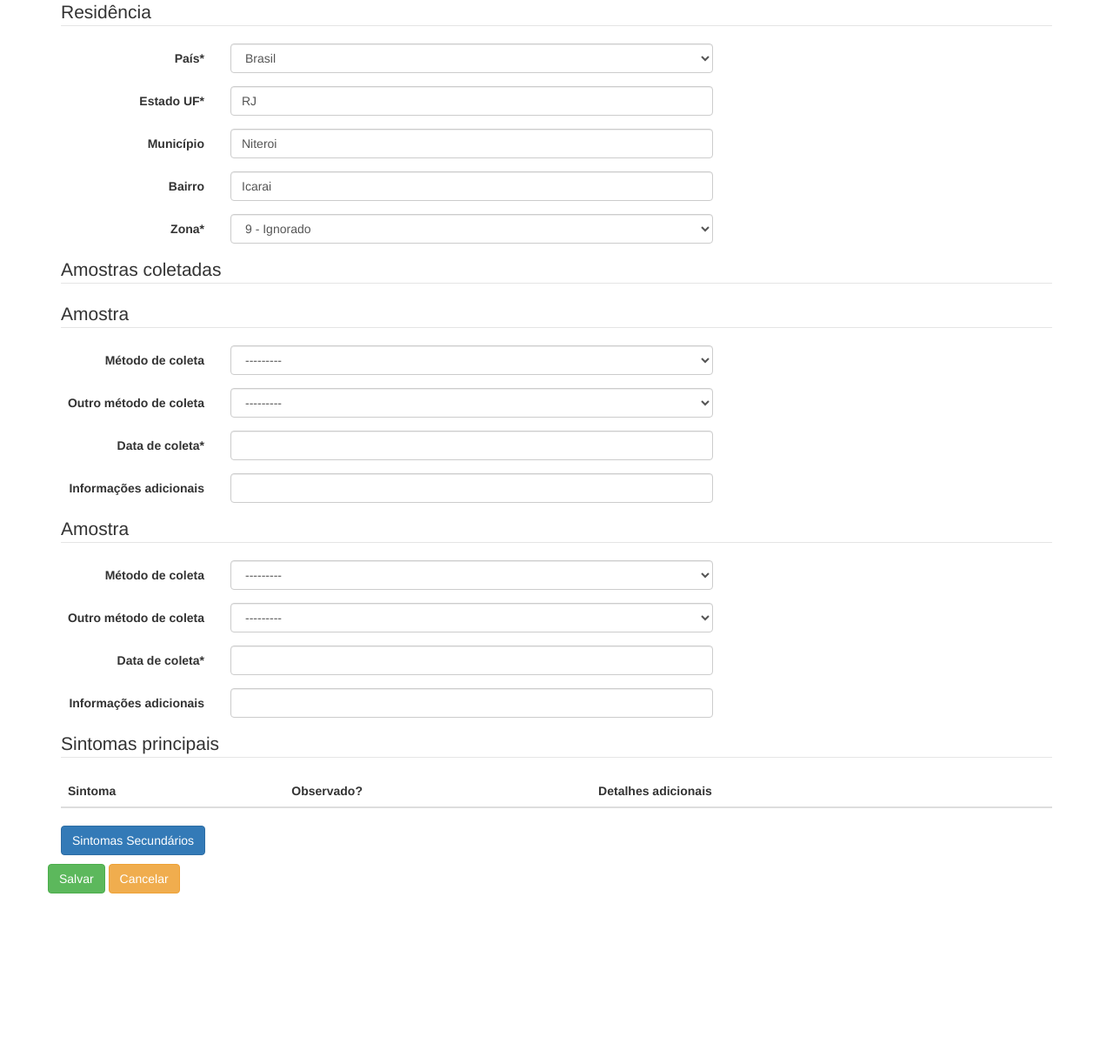
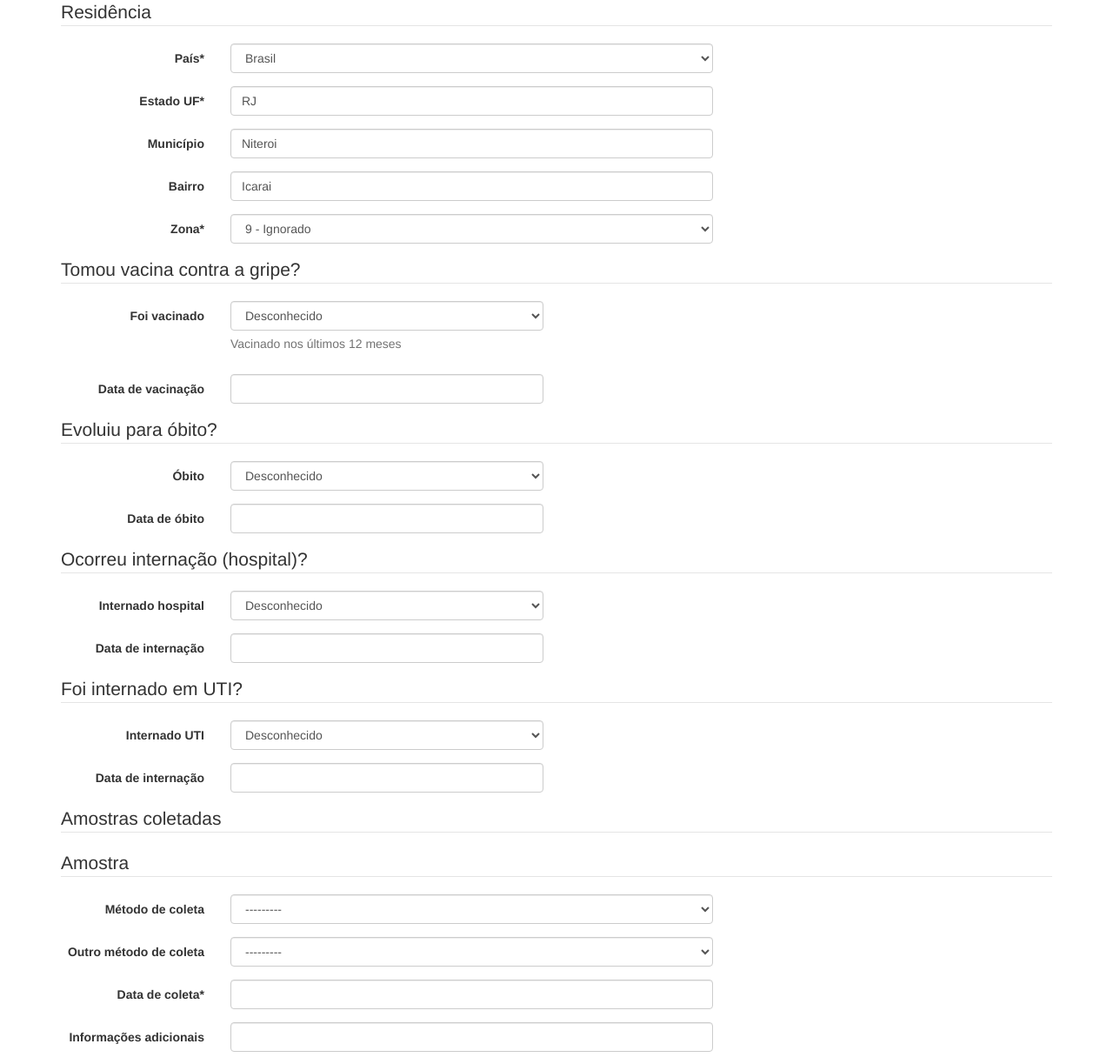
Before and after one commit to gems-uff/labsys, a Django app: page /admission_notes/create in a window 1280 px wide. Shown: the part 1117-2340 px from the top of the page at 87% size. Before the commit the page ends 2144 px from the top, so only its background shows below. Run offline with Django 3.2, Linux system fonts and the light colour scheme; data that the repository does not hold is empty; some libraries are stand-ins or nearby versions.

Commit message:
:rocket: Add Simple Dated Events forms to view.
- Change 'occurred' to NullBooleanField (for now)
- Make forms extend from ISimpleDatedEventForm

```diff
--- a/admission_notes/forms.py
+++ b/admission_notes/forms.py
@@ -1,7 +1,7 @@
 from django import forms
 
 from crispy_forms.helper import FormHelper
-from crispy_forms.layout import Layout, Fieldset, Submit, Button
+from crispy_forms.layout import Layout, Fieldset
 from crispy_forms.bootstrap import FormActions
 
 from .models import (
@@ -55,9 +55,23 @@ class AdmissionNoteForm(forms.ModelForm):
         super(AdmissionNoteForm, self).save(commit)
         return self.instance
 
-# region ISimpleDatedEvent Forms (should be inherited)
-# TODO: check how to do inheritance
-class FluVaccineForm(forms.ModelForm):
+
+class ISimpleDatedEventForm(forms.ModelForm):
+
+    class Meta:
+        model = ISimpleDatedEvent
+        exclude = ['admission_note']
+
+    def __init__(self, *args, **kwargs):
+        super(ISimpleDatedEventForm, self).__init__(*args, **kwargs)
+        self.fields['date'].input_formats = DATE_INPUT_FORMATS
+        self.helper = FormHelper()
+        self.helper.form_tag = False
+        self.helper.label_class = 'col-sm-2'
+        self.helper.field_class = 'col-sm-4'
+
+
+class FluVaccineForm(ISimpleDatedEventForm):
 
     class Meta:
         model = FluVaccine
@@ -65,11 +79,6 @@ class FluVaccineForm(forms.ModelForm):
 
     def __init__(self, *args, **kwargs):
         super(FluVaccineForm, self).__init__(*args, **kwargs)
-        self.helper = FormHelper()
-        self.helper.form_tag = False
-        self.helper.label_class = 'col-sm-2'
-        self.helper.field_class = 'col-sm-4'
-
         self.helper.layout = Layout(
             Fieldset(
                 'Tomou vacina contra a gripe?',
@@ -77,7 +86,9 @@ class FluVaccineForm(forms.ModelForm):
                 'date',
             ),
         )
-        self.fields['date'].input_formats = DATE_INPUT_FORMATS
+        self.fields['occurred'].label = 'Foi vacinado'
+        self.fields['occurred'].help_text = 'Vacinado nos últimos 12 meses'
+        self.fields['date'].label = 'Data de vacinação'
 
     def save(self, admin_note=None, commit=True):
         self.instance.admission_note = admin_note
@@ -85,7 +96,7 @@ class FluVaccineForm(forms.ModelForm):
         return self.instance
 
 
-class ClinicalEvolutionForm(FluVaccineForm):
+class ClinicalEvolutionForm(ISimpleDatedEventForm):
 
     class Meta:
         model = ClinicalEvolution
@@ -100,9 +111,11 @@ class ClinicalEvolutionForm(FluVaccineForm):
                 'date',
             ),
         )
+        self.fields['occurred'].label = 'Óbito'
+        self.fields['date'].label = 'Data de óbito'
 
 
-class HospitalizationForm(FluVaccineForm):
+class HospitalizationForm(ISimpleDatedEventForm):
 
     class Meta:
         model = Hospitalization
@@ -117,9 +130,11 @@ class HospitalizationForm(FluVaccineForm):
                 'date',
             ),
         )
+        self.fields['occurred'].label = 'Internado hospital'
+        self.fields['date'].label = 'Data de internação'
 
 
-class UTIHospitalizationForm(FluVaccineForm):
+class UTIHospitalizationForm(ISimpleDatedEventForm):
 
     class Meta:
         model = UTIHospitalization
@@ -134,3 +149,5 @@ class UTIHospitalizationForm(FluVaccineForm):
                 'date',
             ),
         )
+        self.fields['occurred'].label = 'Internado UTI'
+        self.fields['date'].label = 'Data de internação'
--- a/admission_notes/models.py
+++ b/admission_notes/models.py
@@ -55,7 +55,7 @@ class ISimpleDatedEvent(models.Model):
     class Meta:
         abstract = True
 
-    occurred = cmodels.YesNoIgnoredField()
+    occurred = models.NullBooleanField()
     date = models.DateField(
         null=True,
         blank=True,
--- a/admission_notes/templates/admission_notes/create.html
+++ b/admission_notes/templates/admission_notes/create.html
@@ -22,6 +22,12 @@
     {% crispy admission_note_form %}
     {% crispy patient_form %}
     {% crispy residence_form %}
+
+    <!-- Simple dated events -->
+    {% crispy flu_vaccine_form %}
+    {% crispy clinical_evolution_form %}
+    {% crispy hospitalization_form %}
+    {% crispy uti_hospitalization_form %}
 
     <!-- Collected Samples -->
     <fieldset>
--- a/admission_notes/views.py
+++ b/admission_notes/views.py
@@ -7,7 +7,13 @@ from django.contrib import messages
 from django.forms import inlineformset_factory, formset_factory
 
 from .models import AdmissionNote
-from .forms import AdmissionNoteForm
+from .forms import (
+    AdmissionNoteForm,
+    FluVaccineForm,
+    ClinicalEvolutionForm,
+    HospitalizationForm,
+    UTIHospitalizationForm,
+)
 import admission_notes.utils as utils
 from symptoms.models import ObservedSymptom, Symptom
 from symptoms.forms import ObservedSymptomFormSet, SecondarySymptomsForm
@@ -99,6 +105,18 @@ def create_admission_note(request):
     collected_sample_formset = CollectedSampleFormSet(
         request.POST or None, prefix='collected_samples',
     )
+    flu_vaccine_form = FluVaccineForm(
+        request.POST or None, prefix='flu_vaccine',
+    )
+    clinical_evolution_form = ClinicalEvolutionForm(
+        request.POST or None, prefix='clinical_evolution',
+    )
+    hospitalization_form = HospitalizationForm(
+        request.POST or None, prefix='hospitalization',
+    )
+    uti_hospitalization_form = UTIHospitalizationForm(
+        request.POST or None, prefix='uti_hospitalization'
+    )
 
     forms = [
         patient_form,
@@ -107,6 +125,10 @@ def create_admission_note(request):
         observed_symptom_formset,
         secondary_symptoms_form,
         collected_sample_formset,
+        flu_vaccine_form,
+        clinical_evolution_form,
+        hospitalization_form,
+        uti_hospitalization_form,
     ]
     context = {
         'admission_note_form': admission_note_form,
@@ -115,6 +137,10 @@ def create_admission_note(request):
         'observed_symptom_formset': observed_symptom_formset,
         'secondary_symptoms_form': secondary_symptoms_form,
         'collected_sample_formset': collected_sample_formset,
+        'flu_vaccine_form': flu_vaccine_form,
+        'clinical_evolution_form': clinical_evolution_form,
+        'hospitalization_form': hospitalization_form,
+        'uti_hospitalization_form': uti_hospitalization_form,
     }
     template = 'admission_notes/create.html'
     #endregion
@@ -131,13 +157,19 @@ def create_admission_note(request):
                         secondary_symptoms_form, admin_note
                     )
                     # TODO: check if saving the formset changes anything
+                    # instead of using bulky create
                     create_observed_symptoms(
                         observed_symptom_formset, admin_note
                     )
-                    # TODO: allow to add multiple collected samples
+                    # TODO: allow to add multiple collected samples (dynamic)
                     create_collected_samples(
                         collected_sample_formset, admin_note
                     )
+                    flu_vaccine_form.save(admin_note)
+                    clinical_evolution_form.save(admin_note)
+                    hospitalization_form.save(admin_note)
+                    uti_hospitalization_form.save(admin_note)
+
                     # Notify our users
                     messages.success(request, "Registro criado com sucesso")
 
--- a/labsys/custom/models.py
+++ b/labsys/custom/models.py
@@ -1,6 +1,6 @@
 from django.db import models
 
-from samples.custom import forms as cforms
+from labsys.custom import forms as cforms
 
 
 class YesNoIgnoredField(models.NullBooleanField):
```
Also changed, not shown: admission_notes/migrations/0012_auto_20170618_1753.py (added). Lines whose indentation alone changed are shown as unchanged.
